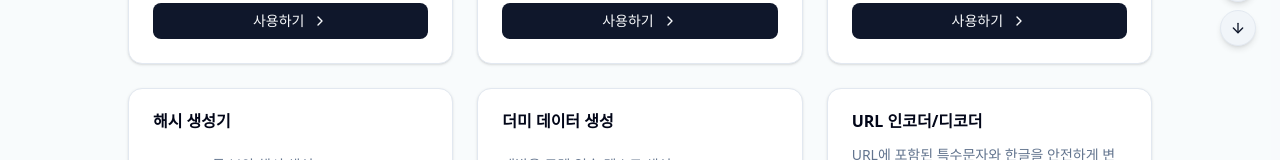
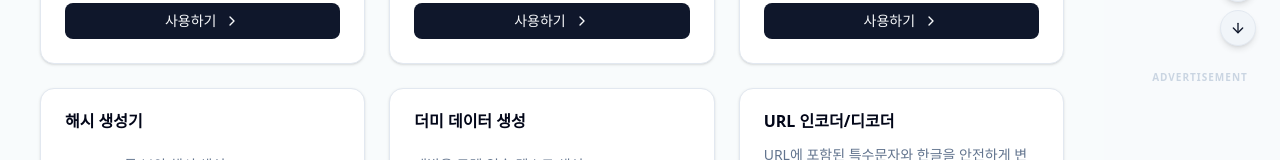
Before and after one commit to winsam003/winsam_kit_fe, a Next.js app: page / in a window 1280 px wide. Shown: the part 730-890 px from the top of the page. Built offline with nearby package versions, Linux system fonts and the light colour scheme; no server answers; the database is empty.

Commit message:
애드핏 추가

```diff
--- a/app/layout.tsx
+++ b/app/layout.tsx
@@ -5,6 +5,7 @@ import Image from "next/image";
 import Script from "next/script";
 import { Analytics } from "@vercel/analytics/next";
 import Link from "next/link";
+import AdfitBanner from "@/components/AdfitBanner";
 
 export const metadata: Metadata = {
   title: "WinSam Toolbox - 무료 온라인 툴박스 | 글자수 세기, 이미지 압축, JSON 정렬",
@@ -30,6 +31,7 @@ export default function RootLayout({ children }: { children: React.ReactNode })
           crossOrigin="anonymous"
           strategy="afterInteractive" // 페이지가 로드된 후 부드럽게 광고 스크립트 실행
         />
+        <Script type="text/javascript" src="//t1.daumcdn.net/kas/static/ba.min.js" async />
         <meta name="google-adsense-account" content="ca-pub-8286025705631064" />
 
         <meta name="naver-site-verification" content="8b1b18aafcee1dc9b2566d0485845c09eb102599" />
@@ -44,7 +46,19 @@ export default function RootLayout({ children }: { children: React.ReactNode })
           ToolBox
         </header>
 
-        <main className="min-h-screen">{children}</main>
+        {/* 핵심 수정 부분: 컨테이너 추가 */}
+        <div className="max-w-[1280px] mx-auto flex flex-col lg:flex-row items-start gap-4">
+          {/* 1. 메인 본문 (왼쪽) */}
+          <main className="w-full flex-1 min-h-screen">{children}</main>
+
+          {/* 2. 사이드바 광고 (오른쪽) */}
+          <aside className="hidden lg:block w-[160px] shrink-0 sticky top-24 pt-6">
+            <AdfitBanner unitId="DAN-IgYCG7rmtBGYHMD8" />
+            <p className="text-[10px] text-slate-300 text-center mt-2 uppercase tracking-widest font-bold">
+              Advertisement
+            </p>
+          </aside>
+        </div>
 
         <footer className="p-10 border-t bg-white text-center space-y-4">
           <div className="flex justify-center gap-6 text-sm font-medium text-slate-600">
--- /dev/null
+++ b/components/AdfitBanner.tsx
@@ -0,0 +1,33 @@
+"use client";
+
+import { useEffect } from "react";
+
+interface AdfitBannerProps {
+  unitId: string;
+}
+
+export default function AdfitBanner({ unitId }: AdfitBannerProps) {
+  useEffect(() => {
+    // 스크립트 중복 로드 방지
+    const isScriptLoaded = document.querySelector('script[src*="daumcdn.net/kas/static/ba.min.js"]');
+
+    if (!isScriptLoaded) {
+      const script = document.createElement("script");
+      script.src = "//t1.daumcdn.net/kas/static/ba.min.js";
+      script.async = true;
+      document.body.appendChild(script);
+    }
+  }, []);
+
+  return (
+    <div className="flex justify-center my-10 min-h-[600px]">
+      <ins
+        className="kakao_ad_area"
+        style={{ display: "none" }}
+        data-ad-unit={unitId}
+        data-ad-width="160"
+        data-ad-height="600"
+      ></ins>
+    </div>
+  );
+}
```
